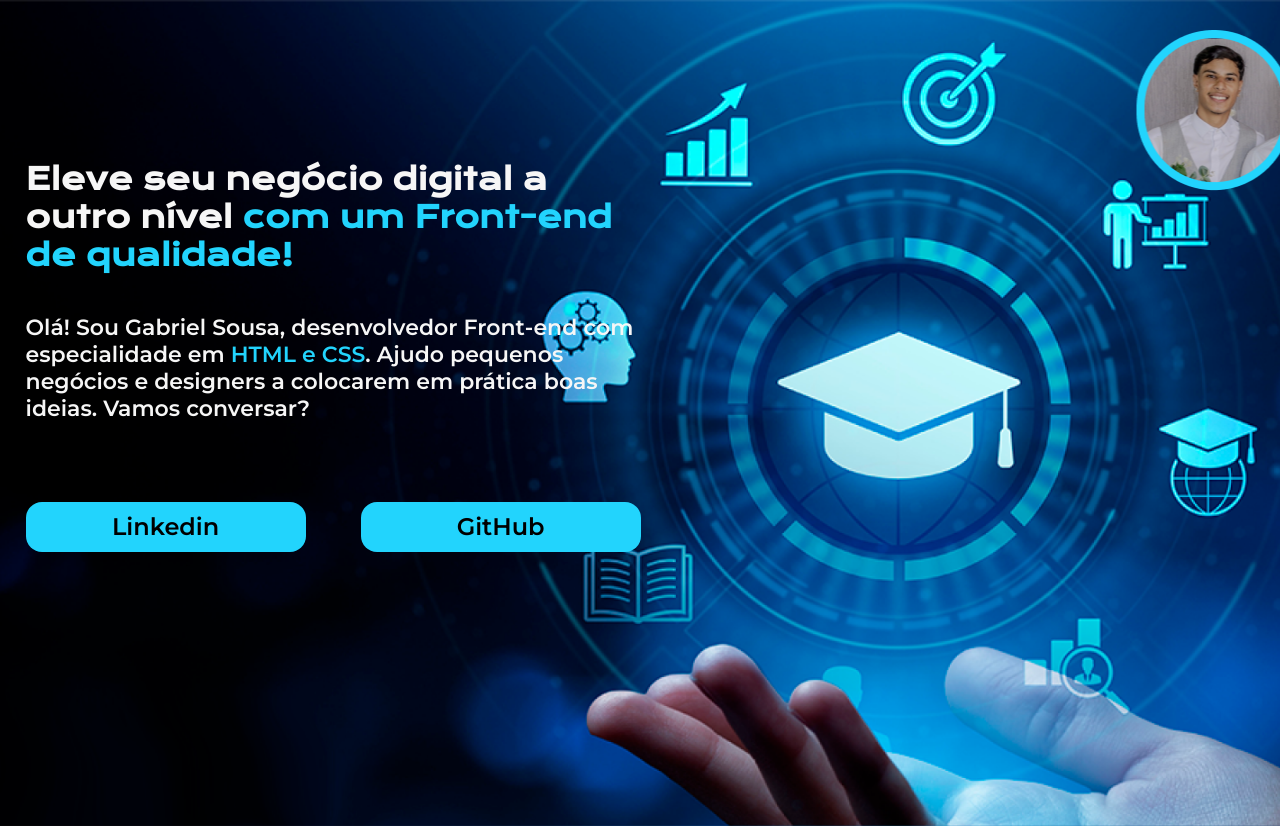
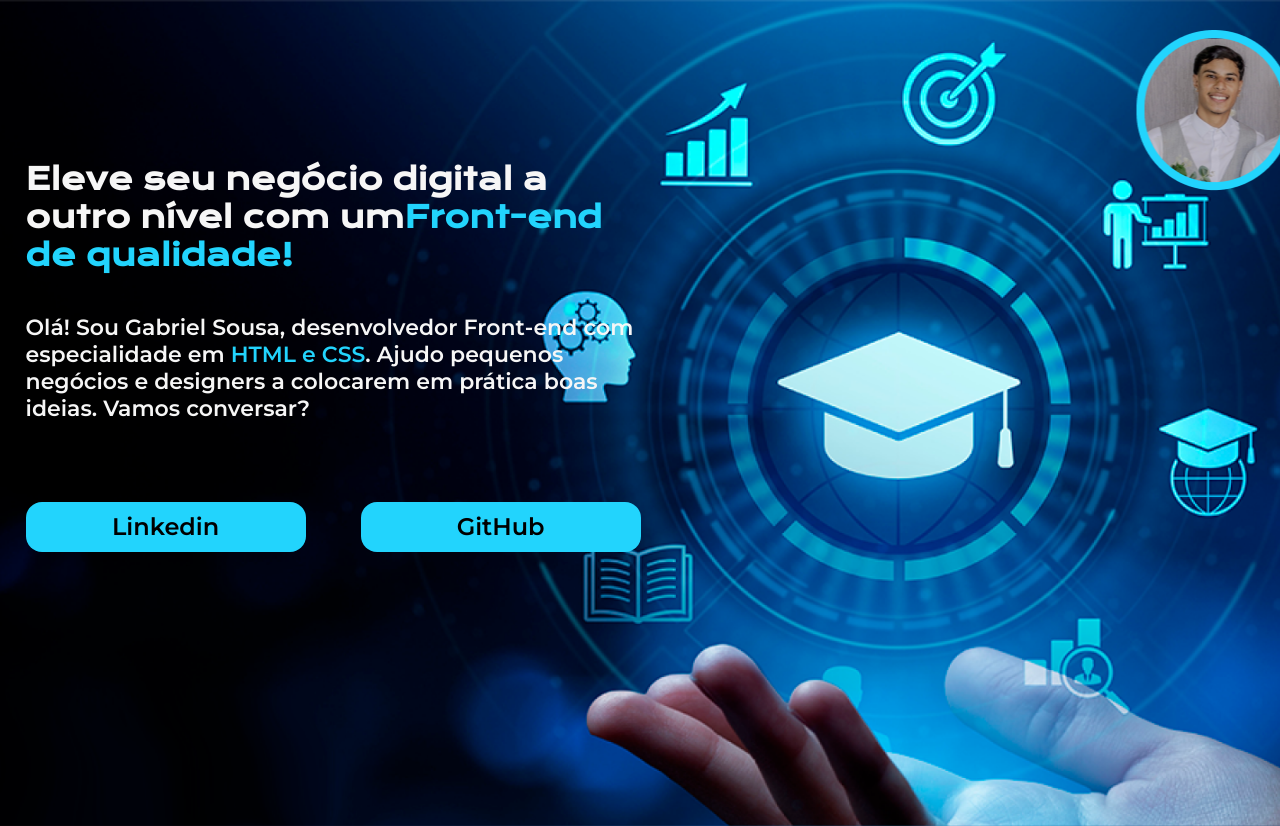
Before and after one commit to GabrielSousa1020/Portifolio, a plain HTML site: page index.html in a window 1280 px wide. Drawn offline with nearby package versions, Linux system fonts and the light colour scheme.

Commit message:
projeto inicial

```diff
--- a/index.html
+++ b/index.html
@@ -12,7 +12,7 @@
       <header></header>
       <main class="apresentacao">
         <section class="apresentacao__conteudo">
-          <h1 class="apresentacao__conteudo__titulo">Eleve seu negócio digital a outro nível <strong class="destaque-titulo">com um Front-end de qualidade!</strong> </h1>
+          <h1 class="apresentacao__conteudo__titulo">Eleve seu negócio digital a outro nível com um<strong class="destaque-titulo">Front-end de qualidade!</strong> </h1>
           <p class="apresentacao__conteudo__titulo__texto">Olá! Sou Gabriel Sousa, desenvolvedor Front-end com especialidade em <strong class="destaque-paragrafo">HTML e CSS</strong>. Ajudo pequenos negócios e designers a colocarem em prática boas ideias. Vamos conversar?</p>
           <div class="apresentacao__links">
             <a class="apresentacao__links__link"  href="https://linkedin.com/in/gabrielsousa1020">Linkedin</a>
```
